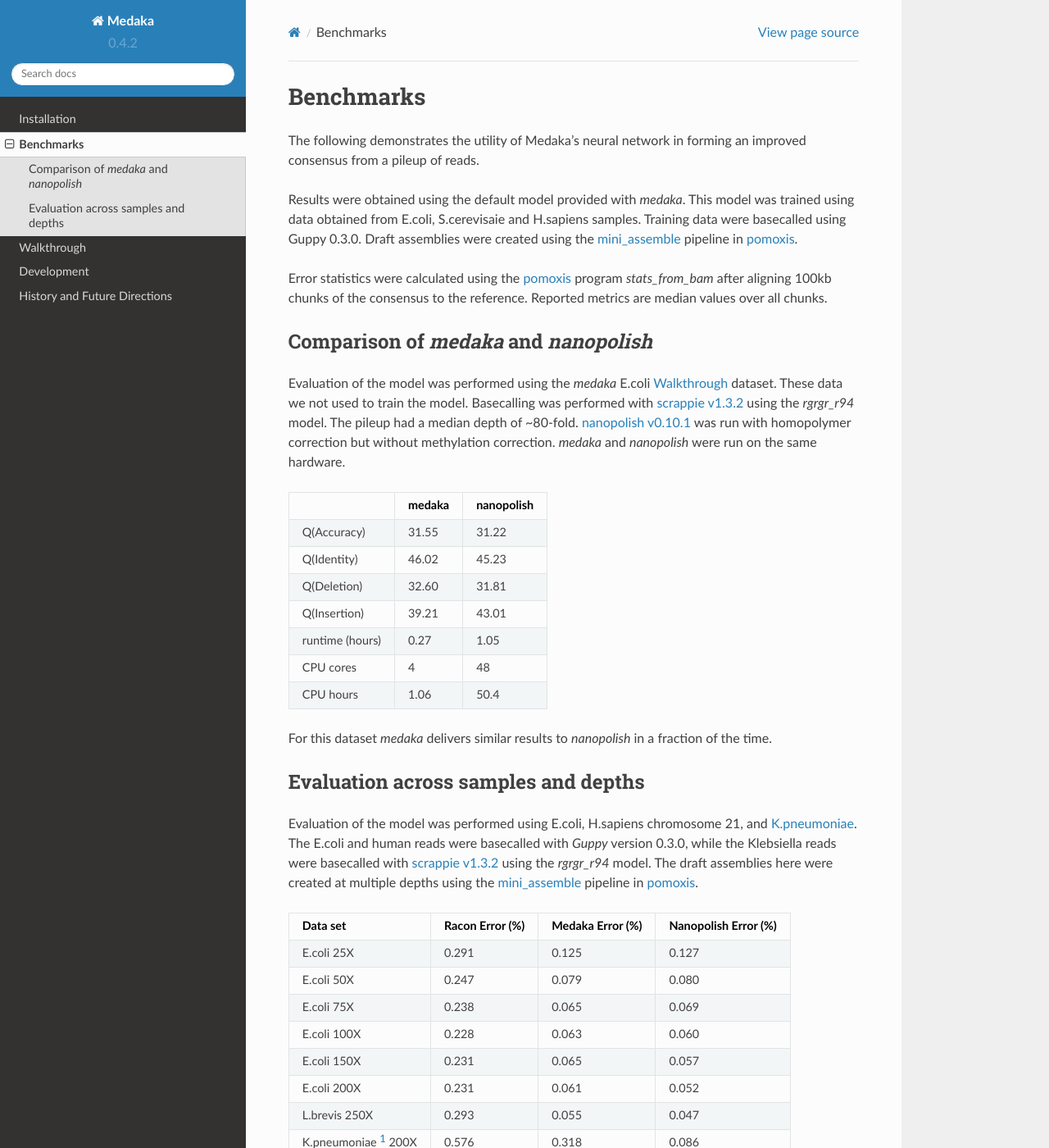
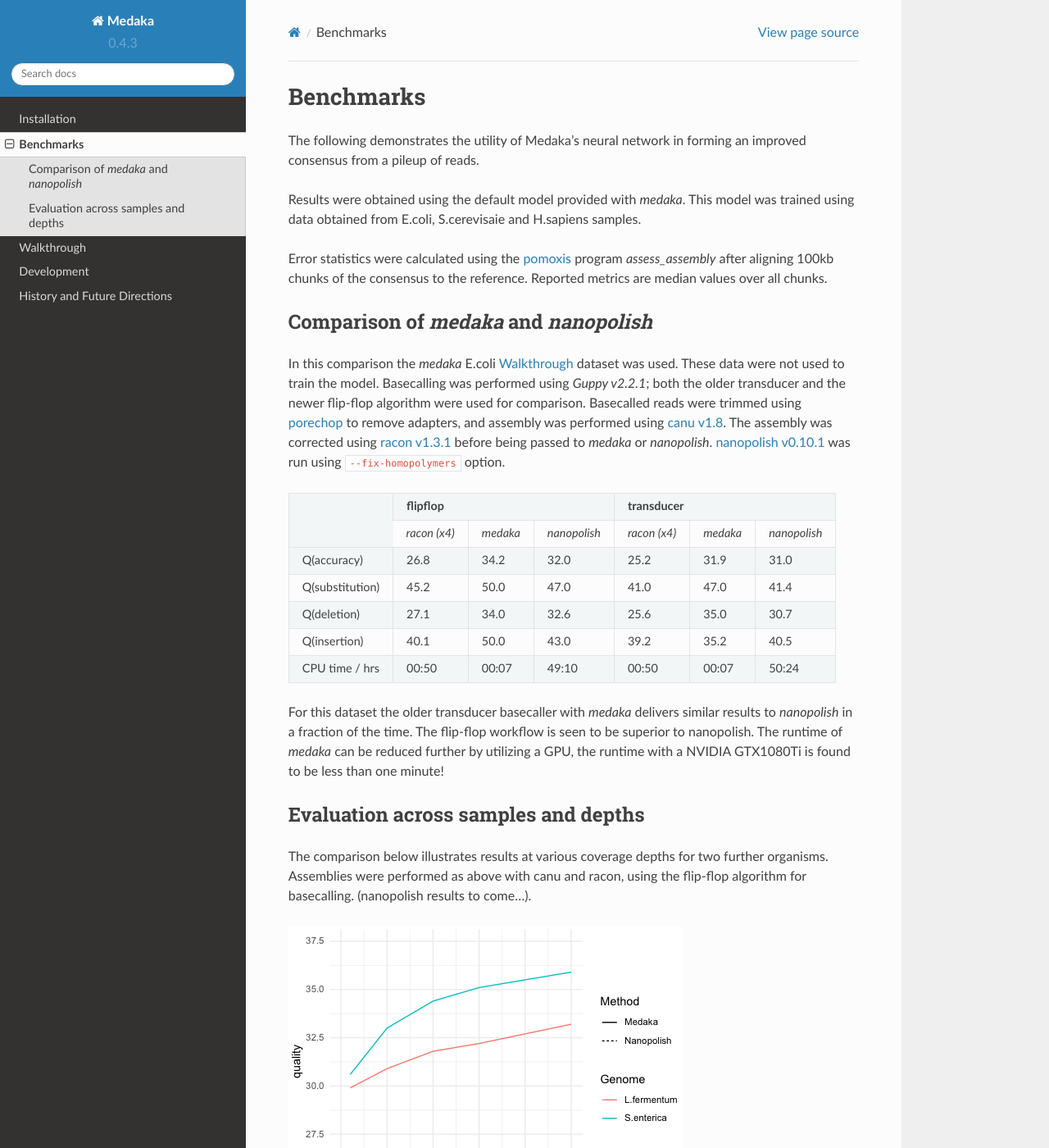
Before and after one commit to nanoporetech/medaka, a Sphinx documentation site: the page built from docs/benchmarks.rst, in a window 1280 px wide and 1400 px high. Shown: the whole window at 82% size. Built offline with Sphinx 7.4.7 and the Read the Docs theme 2.0.0, drawn with Linux system fonts in a browser that asks for light colours; pages that are not in the unit, such as notebooks, are missing from menus; some of the changed text lies outside the part shown.

Commit message:
Flipflop

```diff
--- a/docs/benchmarks.rst
+++ b/docs/benchmarks.rst
@@ -6,13 +6,9 @@ improved consensus from a pileup of reads.
 
 Results were obtained using the default model provided with `medaka`. This model
 was trained using data obtained from E.coli, S.cerevisaie and H.sapiens samples.
-Training data were basecalled using Guppy 0.3.0. Draft assemblies were created
-using the `mini_assemble
-<https://nanoporetech.github.io/pomoxis/examples.html#fast-de-novo-assembly>`_
-pipeline in `pomoxis <https://github.com/nanoporetech/pomoxis>`_.
 
 Error statistics were calculated using the `pomoxis
-<https://github.com/nanoporetech/pomoxis>`_ program `stats_from_bam` after
+<https://github.com/nanoporetech/pomoxis>`_ program `assess_assembly` after
 aligning 100kb chunks of the consensus to the reference. Reported metrics are
 median values over all chunks.
 
@@ -20,71 +16,44 @@ median values over all chunks.
 Comparison of `medaka` and `nanopolish`
 ---------------------------------------
 
-Evaluation of the model was performed using the `medaka` E.coli
-:doc:`walkthrough` dataset. These data we not used to train the model.
-Basecalling was performed with `scrappie v1.3.2
-<https://github.com/nanoporetech/scrappie>`_ using the `rgrgr_r94` model. The
-pileup had a median depth of ~80-fold. `nanopolish v0.10.1
-<https://github.com/jts/nanopolish>`_ was run with homopolymer correction but
-without methylation correction. `medaka` and `nanopolish` were run on the same
-hardware.
+In this comparison the `medaka` E.coli :doc:`walkthrough` dataset was used.
+These data were not used to train the model.  Basecalling was performed using
+`Guppy v2.2.1`; both the older transducer and the newer flip-flop algorithm
+were used for comparison. Basecalled reads were trimmed using `porechop
+<https://github.com/rrwick/Porechop>`_ to remove adapters, and assembly was
+performed using `canu v1.8 <https://github.com/marbl/canu>`_. The assembly was
+corrected using `racon v1.3.1 <https://github.com/isovic/racon>`_ before being passed
+to `medaka` or `nanopolish`.  `nanopolish v0.10.1
+<https://github.com/jts/nanopolish>`_ was run using :code:`--fix-homopolymers` option.
 
-+-----------------+--------+------------+
-|                 | medaka | nanopolish |
-+=================+========+============+
-| Q(Accuracy)     |  31.55 |  31.22     |
-+-----------------+--------+------------+
-| Q(Identity)     |  46.02 |  45.23     |
-+-----------------+--------+------------+
-| Q(Deletion)     |  32.60 |  31.81     |
-+-----------------+--------+------------+
-| Q(Insertion)    |  39.21 |  43.01     |
-+-----------------+--------+------------+
-| runtime (hours) |   0.27 |  1.05      |
-+-----------------+--------+------------+
-| CPU cores       |   4    |  48        |
-+-----------------+--------+------------+
-| CPU hours       |   1.06 |  50.4      |
-+-----------------+--------+------------+
++-----------------+----------------------------------------+----------------------------------------+
+|                 | **flipflop**                           | **transducer**                         |
++                 +--------------+----------+--------------+--------------+----------+--------------+
+|                 | *racon (x4)* | *medaka* | *nanopolish* | *racon (x4)* | *medaka* | *nanopolish* |
++-----------------+--------------+----------+--------------+--------------+----------+--------------+
+| Q(accuracy)     |         26.8 |   34.2   |         32.0 |         25.2 |     31.9 |         31.0 |
++-----------------+--------------+----------+--------------+--------------+----------+--------------+
+| Q(substitution) |         45.2 |   50.0   |         47.0 |         41.0 |     47.0 |         41.4 |
++-----------------+--------------+----------+--------------+--------------+----------+--------------+
+| Q(deletion)     |         27.1 |   34.0   |         32.6 |         25.6 |     35.0 |         30.7 |
++-----------------+--------------+----------+--------------+--------------+----------+--------------+
+| Q(insertion)    |         40.1 |   50.0   |         43.0 |         39.2 |     35.2 |         40.5 |
++-----------------+--------------+----------+--------------+--------------+----------+--------------+
+| CPU time / hrs  |        00:50 |  00:07   |        49:10 |        00:50 |    00:07 |        50:24 |
++-----------------+--------------+----------+--------------+--------------+----------+--------------+
 
-For this dataset `medaka` delivers similar results to `nanopolish` in a fraction
-of the time.
+For this dataset the older transducer basecaller with `medaka` delivers similar
+results to `nanopolish` in a fraction of the time. The flip-flop workflow is
+seen to be superior to nanopolish. The runtime of `medaka` can be reduced
+further by utilizing a GPU, the runtime with a NVIDIA GTX1080Ti is found
+to be less than one minute!
 
 
 Evaluation across samples and depths
 ------------------------------------
 
-Evaluation of the model was performed using E.coli, H.sapiens chromosome 21, and
-`K.pneumoniae <https://github.com/rrwick/Basecalling-comparison>`_.  The E.coli
-and human reads were basecalled with `Guppy` version 0.3.0, while the Klebsiella
-reads were basecalled with `scrappie v1.3.2
-<https://github.com/nanoporetech/scrappie>`_ using the `rgrgr_r94` model. The
-draft assemblies here were created at multiple depths using the `mini_assemble
-<https://nanoporetech.github.io/pomoxis/examples.html#fast-de-novo-assembly>`_
-pipeline in `pomoxis <https://github.com/nanoporetech/pomoxis>`_.
+The comparison below illustrates results at various coverage depths for two further
+organisms. Assemblies were performed as above with canu and racon, using the flip-flop
+algorithm for basecalling. (nanopolish results to come...).
 
-+---------------------------+-----------------+------------------+----------------------+
-| Data set                  | Racon Error (%) | Medaka Error (%) | Nanopolish Error (%) |
-+===========================+=================+==================+======================+
-| E.coli 25X                |       0.291     |       0.125      |       0.127          |
-+---------------------------+-----------------+------------------+----------------------+
-| E.coli 50X                |       0.247     |       0.079      |       0.080          |
-+---------------------------+-----------------+------------------+----------------------+
-| E.coli  75X               |       0.238     |       0.065      |       0.069          |
-+---------------------------+-----------------+------------------+----------------------+
-| E.coli 100X               |       0.228     |       0.063      |       0.060          |
-+---------------------------+-----------------+------------------+----------------------+
-| E.coli 150X               |       0.231     |       0.065      |       0.057          |
-+---------------------------+-----------------+------------------+----------------------+
-| E.coli 200X               |       0.231     |       0.061      |       0.052          |
-+---------------------------+-----------------+------------------+----------------------+
-| L.brevis 250X             |       0.293     |       0.055      |       0.047          |
-+---------------------------+-----------------+------------------+----------------------+
-| K.pneumoniae [1]_ 200X    |       0.576     |       0.318      |       0.086          |
-+---------------------------+-----------------+------------------+----------------------+
-
-.. [1] native (non-PCRed) data. Nanopolish was run with the --methylation-aware=dcm,dam
-       option.
-
-`medaka` produces similar results to Nanopolish (on PCRd data) in a fraction of
-the time, and provides a marked benefit over Racon on native DNA.
+.. image:: images/cov_acc.png
--- a/medaka/__init__.py
+++ b/medaka/__init__.py
@@ -1 +1 @@
-__version__ = '0.4.2'
+__version__ = '0.4.3'
```
Also changed, not shown: README.md (+6 -1 lines), docs/installation.rst (+9 -2 lines), docs/images/cov_acc.png (added), 3 other files.
